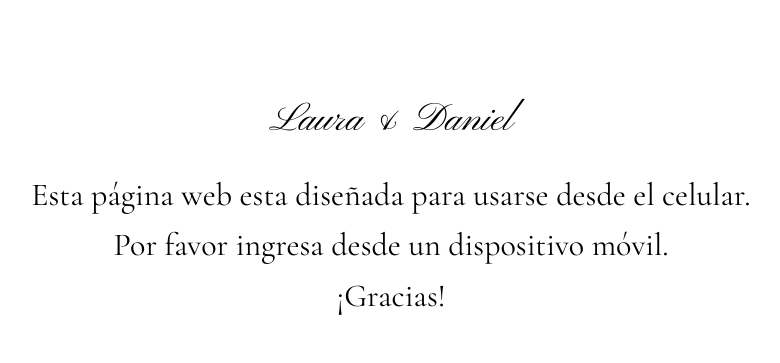
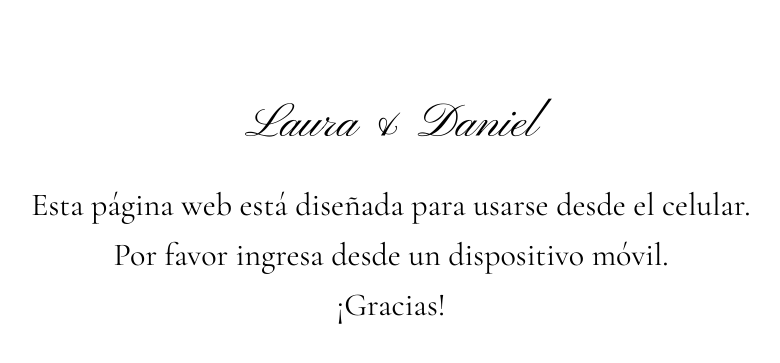
Before and after one commit to dababativa/WeddingInvitation, a Django app: page /invitations/1/confirmation in a window 1280 px wide. Shown: the top 363 px of the page, without its empty margins (249-1029 px from the left). Run offline with Django 5.2, Linux system fonts and the light colour scheme.

Commit message:
Final spelling checks

```diff
--- a/invitations/templates/invitations/base.html
+++ b/invitations/templates/invitations/base.html
@@ -26,8 +26,8 @@
         {% endblock %}
     </span>
     <span class="d-none d-md-flex pt-5 mt-5 bt-5 flex-column justify-content-center align-items-center">
-        <h1 class="pinyon-script-regular custom-section-titles pb-4">Laura & Daniel</h1>
-        <h2 class="cormorant-garamond-regular custom-section-titles pb-1">Esta página web esta diseñada para usarse
+        <h1 class="pinyon-script-regular custom-section-titles pb-4 banner-title">Laura & Daniel</h1>
+        <h2 class="cormorant-garamond-regular custom-section-titles pb-1">Esta página web está diseñada para usarse
             desde el
             celular.</h2>
         <h2 class="cormorant-garamond-regular custom-section-titles pb-1">Por favor ingresa desde un dispositivo móvil.
--- a/invitations/templates/invitations/confirmation.html
+++ b/invitations/templates/invitations/confirmation.html
@@ -4,7 +4,7 @@
 
 {% block content %}
 <div class="container">
-    <h1 class="custom-section-titles pinyon-script-regular mt-3 mb-3 text-center">Laura & Daniel</h1>
+    <h1 class="custom-section-titles pinyon-script-regular mt-3 mb-3 text-center banner-title">Laura & Daniel</h1>
     <h2 class="custom-section-titles cormorant-garamond-regular text-center">¡Gracias por confirmar tu asistencia!</h2>
     <span class=" d-flex justify-content-center">
         <a href="{% url 'invitation_detail' invitation_code %}" class="btn btn-primary">REGRESAR</a>
```
Also changed, not shown: invitations/templates/invitations/detail.html (+7 -7 lines), db.sqlite3.
